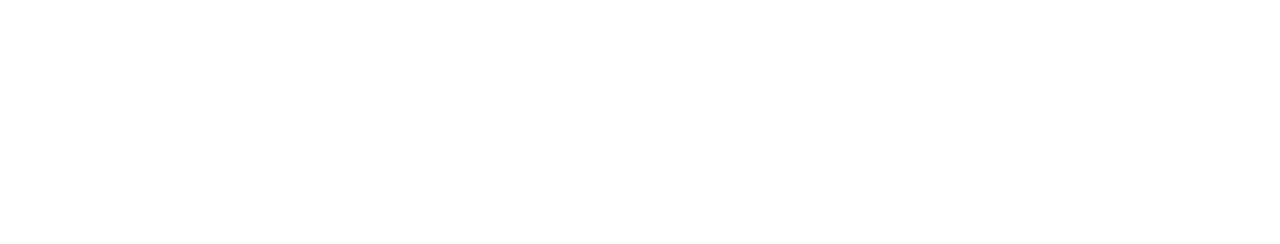
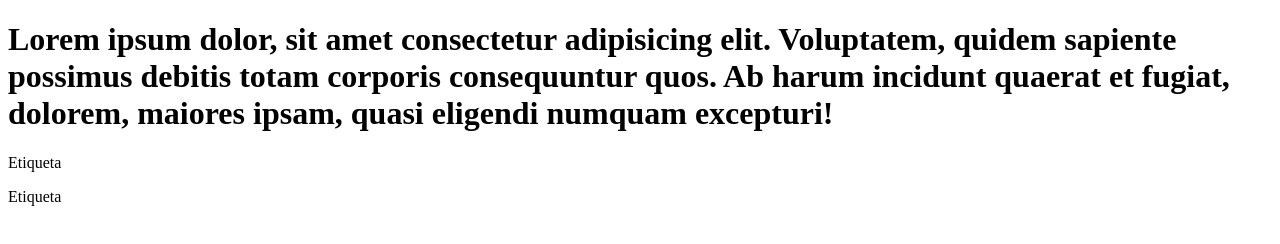
Before and after one commit to Ale0515-GG/magg-gds0551, a plain HTML site: page index.html in a window 1280 px wide. Drawn offline with Linux system fonts and the light colour scheme.

Commit message:
Modificacion desde la feacture login

```diff
--- a/index.html
+++ b/index.html
@@ -3,9 +3,11 @@
 <head>
     <meta charset="UTF-8">
     <meta name="viewport" content="width=device-width, initial-scale=1.0">
-    <title>Document</title>
+    <title>Hola desde feacture/login </title>
 </head>
 <body>
-
+    <h1>Lorem ipsum dolor, sit amet consectetur adipisicing elit. Voluptatem, quidem sapiente possimus debitis totam corporis consequuntur quos. Ab harum incidunt quaerat et fugiat, dolorem, maiores ipsam, quasi eligendi numquam excepturi!</h1>
+    <p>Etiqueta</p>
+    <p>Etiqueta</p>
 </body>
 </html>
```
